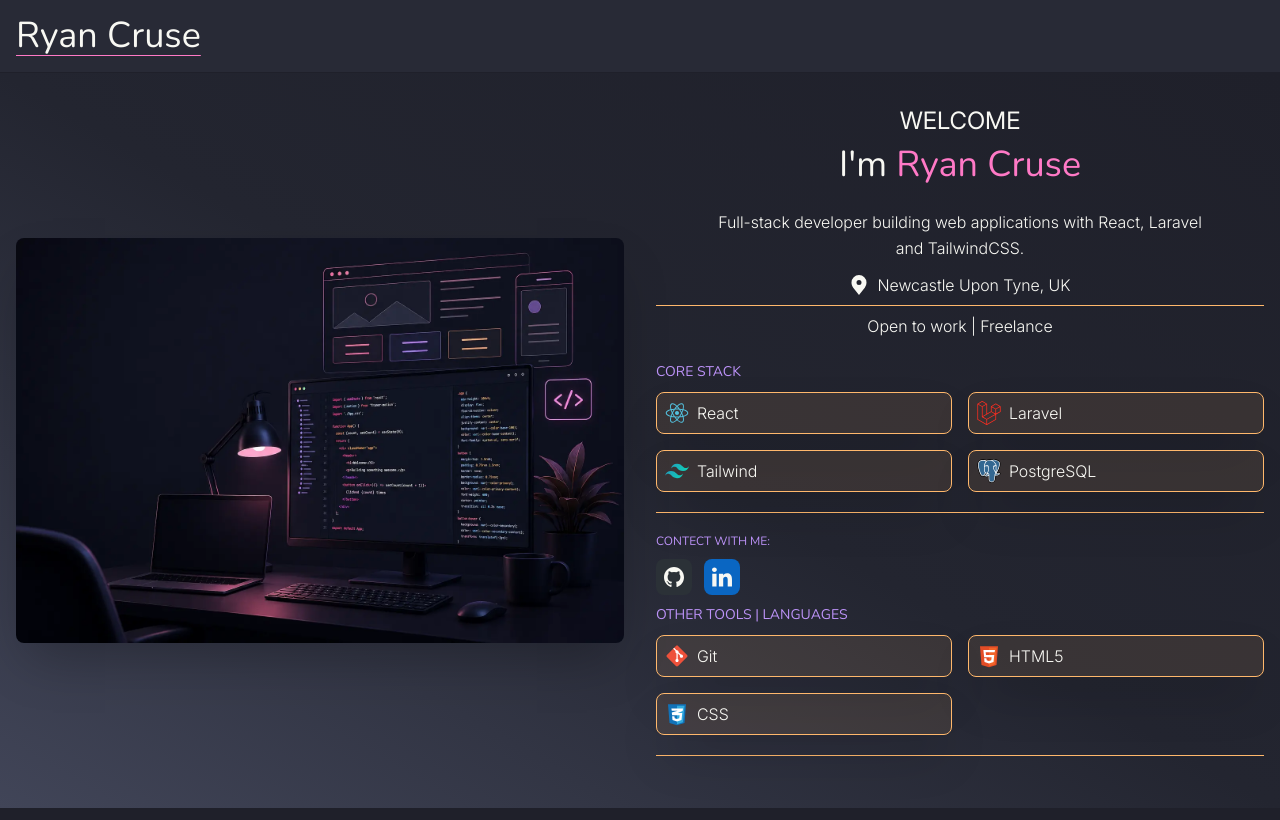
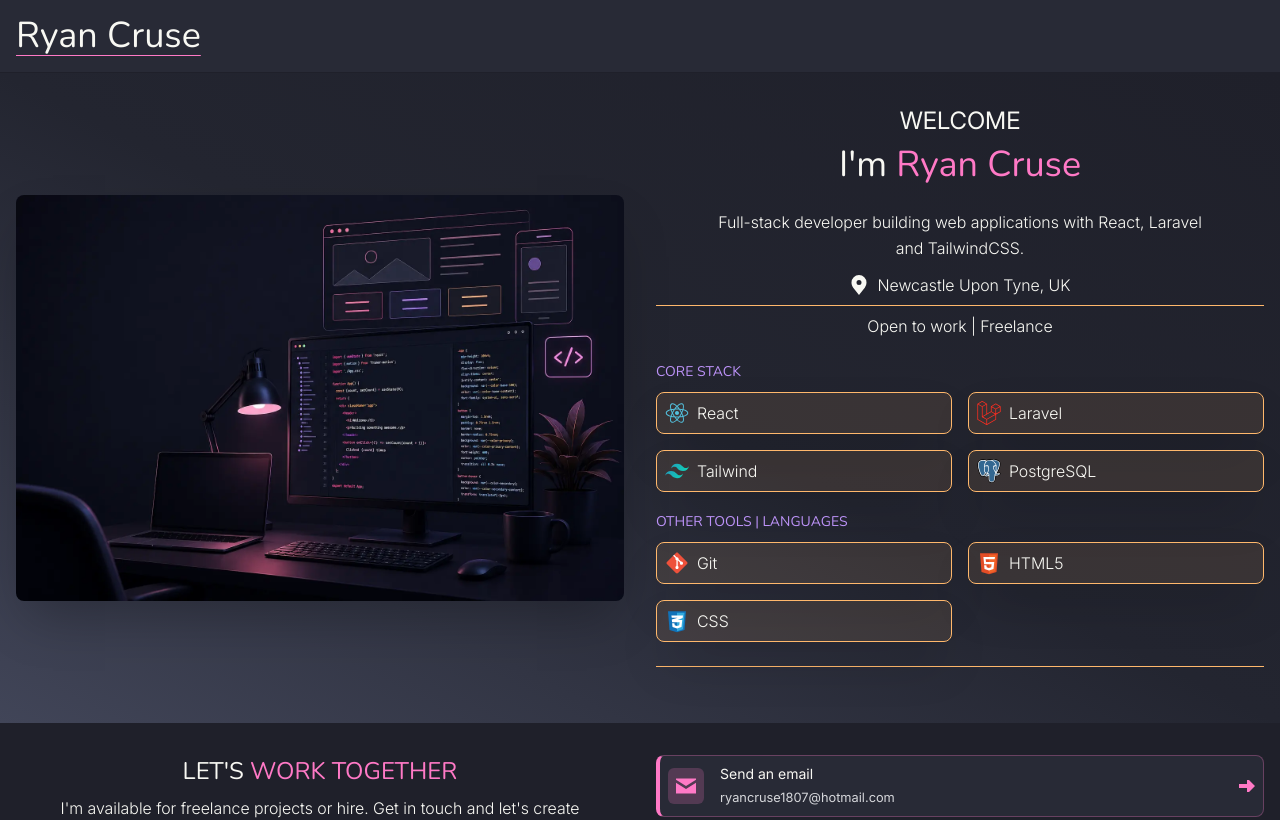
Before and after one commit to Cruse180795/My_Portfolio, a React (Vite) app: page / in a window 1280 px wide. Shown: the top 820 px of the page. Built offline with nearby package versions, Linux system fonts and the light colour scheme.

Commit message:
Removed duplicate content in AboutMe Section

```diff
--- a/src/components/sections/AboutMeSection.tsx
+++ b/src/components/sections/AboutMeSection.tsx
@@ -53,15 +53,16 @@
           className="rounded-lg shadow-2xl w-full h-auto"
         />
 
-        {/** Content */}
         <div className="space-y-6">
 
+          {/** Section Header */}
           <header className="space-y-2 text-center">
             <p className="uppercase text-2xl">Welcome</p>
             <h2 className="text-4xl">I'm <span className="text-primary">Ryan Cruse</span></h2>
           </header>
 
-          {/** Description, location and status wrapper */}
+
+          {/** Section Content */}
           <div className="space-y-3 text-center font-light text-pretty">
             <p className="leading-relaxed">Full-stack developer building web applications with React, Laravel and TailwindCSS.</p>
 
@@ -75,9 +76,6 @@
             </div>
           </div>
 
-
-          {/** Techstack and tools */}
-
           <div className="space-y-5">
 
             {/* Core Stack */}
@@ -89,20 +87,6 @@
                 ))}
               </ul>
             </div>
-
-            <hr className="border-t-0 border-accent border"/>
-
-            {/** Socials */}
-            <div className="flex flex-col gap-y-2.5">
-              <h2 className="uppercase text-secondary text-xs">Contect with me:</h2>
-              <div className="flex items-center gap-x-3">
-                <a href={githubLink} aria-label="GitHub" className="p-2 rounded-lg transition duration-500 ease-in-out bg-github hover:-translate-y-0.5" target="_blank">
-                  <GithubIcon className="size-5" />
-                </a>
-                <a href={linkedinLink} aria-label="LinkedIn" className="p-2 rounded-lg transition duration-500 ease-in-out bg-linkedin hover:-translate-y-0.5" target="_blank">
-                  <LinkedinIcon className="size-5" />
-                </a>
-              </div>
 
             {/* Other Tools */}
             <div className="space-y-2.5">
@@ -131,9 +115,10 @@
             </div>
           </div>
 
-          </div>
         </div>
+
       </div>
+      {/** End of Grid container */}
 
     </section>
   );
```
